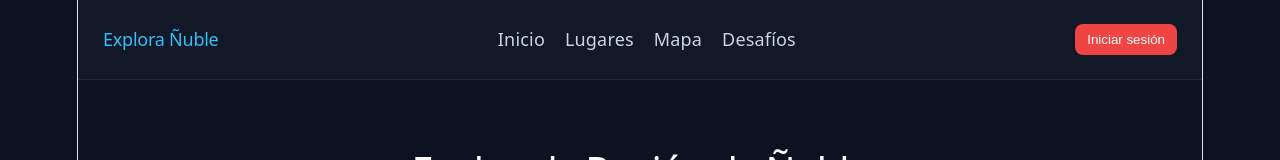
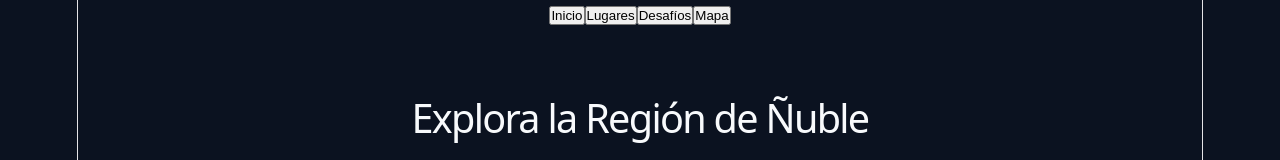
Before and after one commit to belen-sosaa/nuble-turismo, a React (Vite) app: page /lugares in a window 1280 px wide. Shown: the top 160 px of the page. Built offline with nearby package versions, Linux system fonts and the light colour scheme.

Commit message:
actualizacion

```diff
--- a/src/components/Navbar.jsx
+++ b/src/components/Navbar.jsx
@@ -1,49 +1,10 @@
-import { Link } from "react-router-dom";
-import { useState } from "react";
-
-function Navbar({ user, setShowAuth, logout }) {
-  const [open, setOpen] = useState(false);
-
+function Navbar({ setPagina }) {
   return (
-    <nav className="navbar-pro">
-      <div className="navbar-left">
-        <h2>Explora Ñuble</h2>
-      </div>
-
-      <div className="navbar-center">
-        <Link to="/">Inicio</Link>
-        <Link to="/lugares">Lugares</Link>
-        <Link to="/mapa">Mapa</Link>
-        <Link to="/desafios">Desafíos</Link>
-      </div>
-
-      <div className="navbar-right">
-        {!user ? (
-          <button className="button-small" onClick={() => setShowAuth(true)}>
-            Iniciar sesión
-          </button>
-        ) : (
-          <div style={{ position: "relative" }}>
-            <button
-              className="button-small"
-              onClick={() => setOpen(!open)}
-            >
-              👤
-            </button>
-
-            {open && (
-              <div className="dropdown">
-                <p style={{ fontSize: "12px", marginBottom: "8px" }}>
-                  {user.email}
-                </p>
-                <button onClick={logout} className="button-small">
-                  Cerrar sesión
-                </button>
-              </div>
-            )}
-          </div>
-        )}
-      </div>
+    <nav>
+      <button onClick={() => setPagina("home")}>Inicio</button>
+      <button onClick={() => setPagina("lugares")}>Lugares</button>
+      <button onClick={() => setPagina("desafios")}>Desafíos</button>
+      <button onClick={() => setPagina("mapa")}>Mapa</button>
     </nav>
   );
 }
```
